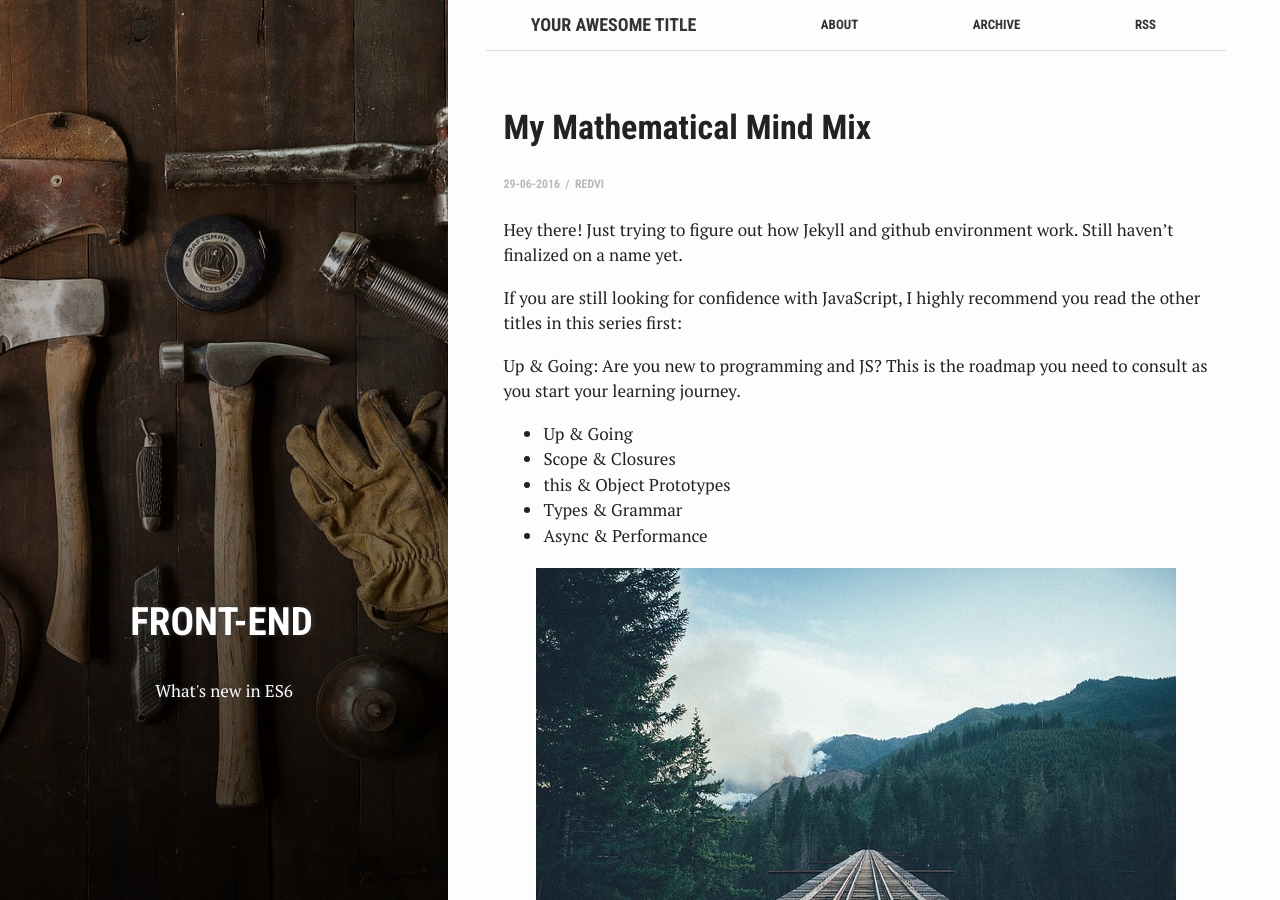
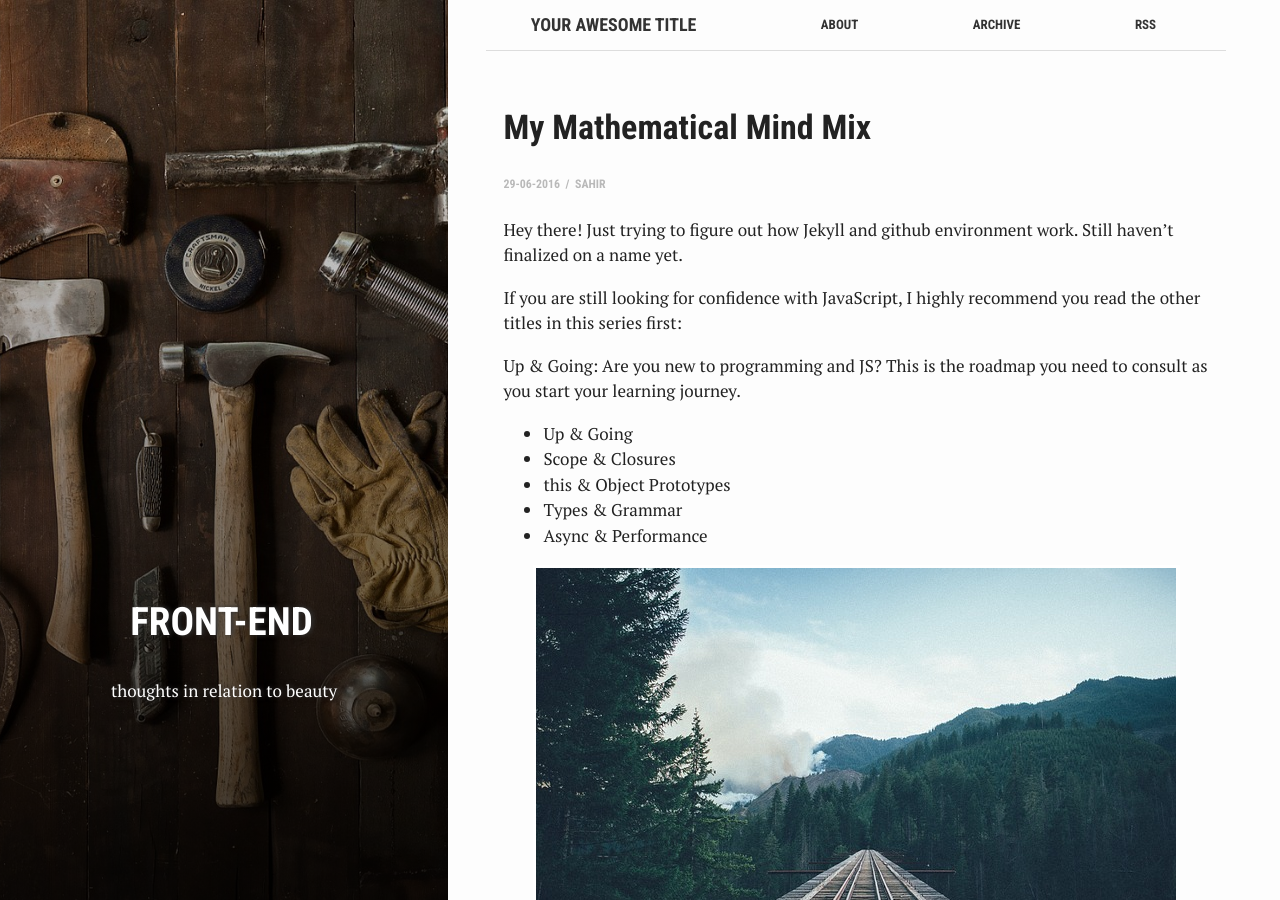
Before and after one commit to Sahir8gill/sahir8gill.github.io, a Jekyll site: the page built from _posts/2016-06-29-es6.md, in a window 1280 px wide and 900 px high. Built offline with Jekyll 4.4.1, drawn with Linux system fonts in a browser that asks for light colours.

Commit message:
Update 2016-06-29-es6.md

```diff
--- a/_posts/2016-06-29-es6.md
+++ b/_posts/2016-06-29-es6.md
@@ -2,12 +2,12 @@
 bg: "tools.jpg"
 layout: post
 title:  "My Mathematical Mind Mix"
-crawlertitle: "About ES6"
-summary: "What's new in ES6"
+crawlertitle: "About Sahir and Math"
+summary: "thoughts in relation to beauty"
 date:   2016-06-29 20:09:47 +0700
 categories: posts
 tags: ['front-end']
-author: redVi
+author: Sahir
 ---
 Hey there! Just trying to figure out how Jekyll and github environment work. Still haven't finalized on a name yet.
 
```
